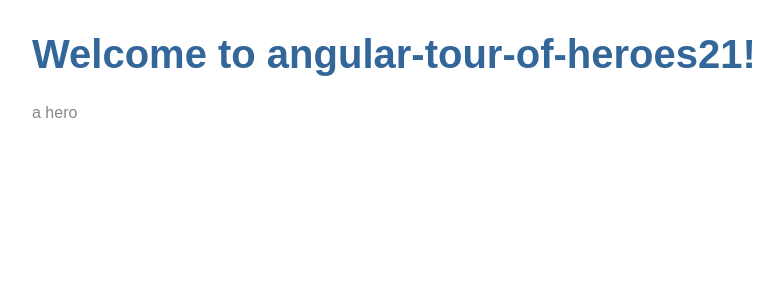
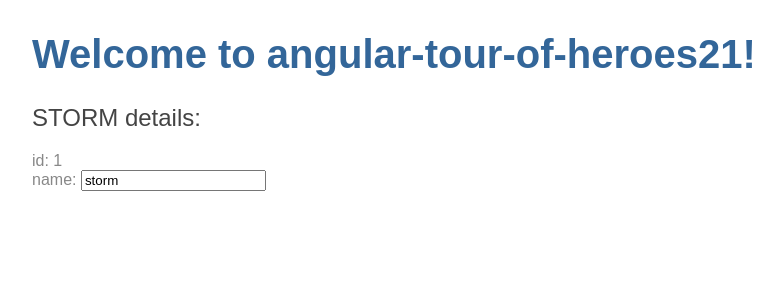
Before and after one commit to piotrturski/angular7-tutorial, an Angular app: page / in a window 1280 px wide. Shown: the top 300 px of the page, without its empty margins (0-783 px from the left). Built offline with nearby package versions, Linux system fonts and the light colour scheme.

Commit message:
editing hero

```diff
--- a/src/app/app.module.ts
+++ b/src/app/app.module.ts
@@ -1,5 +1,6 @@
 import { BrowserModule } from '@angular/platform-browser';
 import { NgModule } from '@angular/core';
+import { FormsModule } from "@angular/forms";
 
 import { AppComponent } from './app.component';
 import { HeroesComponent } from './heroes/heroes.component';
@@ -10,7 +11,8 @@ import { HeroesComponent } from './heroes/heroes.component';
     HeroesComponent
   ],
   imports: [
-    BrowserModule
+    BrowserModule,
+    FormsModule
   ],
   providers: [],
   bootstrap: [AppComponent]
--- /dev/null
+++ b/src/app/heroes/hero.ts
@@ -0,0 +1,4 @@
+export class Hero {
+    id: number;
+    name: string;
+  }
--- a/src/app/heroes/heroes.component.html
+++ b/src/app/heroes/heroes.component.html
@@ -1,3 +1,7 @@
-<p>
-  {{hero}}
-</p>
+<h2>{{hero.name | uppercase}} details:</h2>
+<div><span>id: </span>{{hero.id}}</div>
+<div>
+  <label>name:
+    <input [(ngModel)]="hero.name" placeholder="name">
+  </label>
+</div>
--- a/src/app/heroes/heroes.component.ts
+++ b/src/app/heroes/heroes.component.ts
@@ -1,4 +1,5 @@
 import { Component, OnInit } from '@angular/core';
+import { Hero } from "./hero";
 
 @Component({
   selector: 'app-heroes',
@@ -7,7 +8,7 @@ import { Component, OnInit } from '@angular/core';
 })
 export class HeroesComponent implements OnInit {
 
-  hero = 'a hero'
+  hero: Hero = { id: 1, name: "storm"}
 
   constructor() { }
 
```
